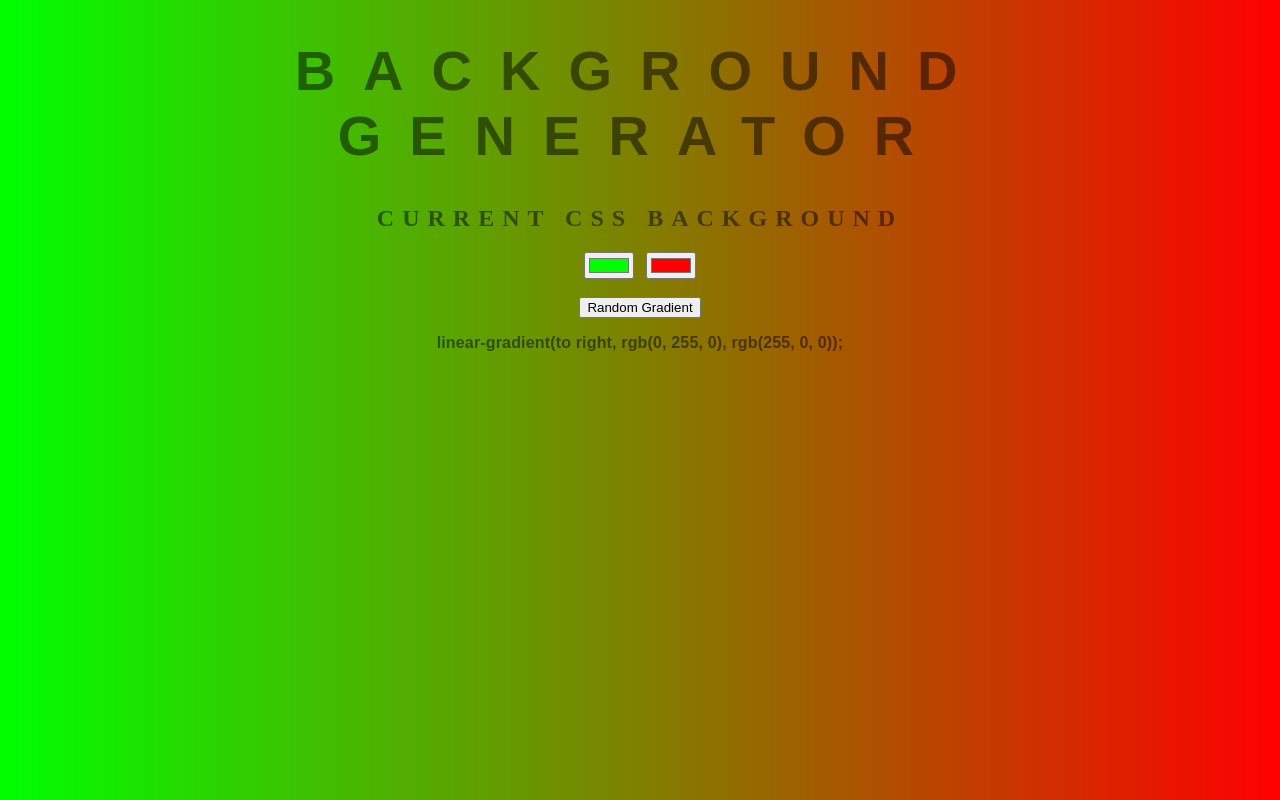
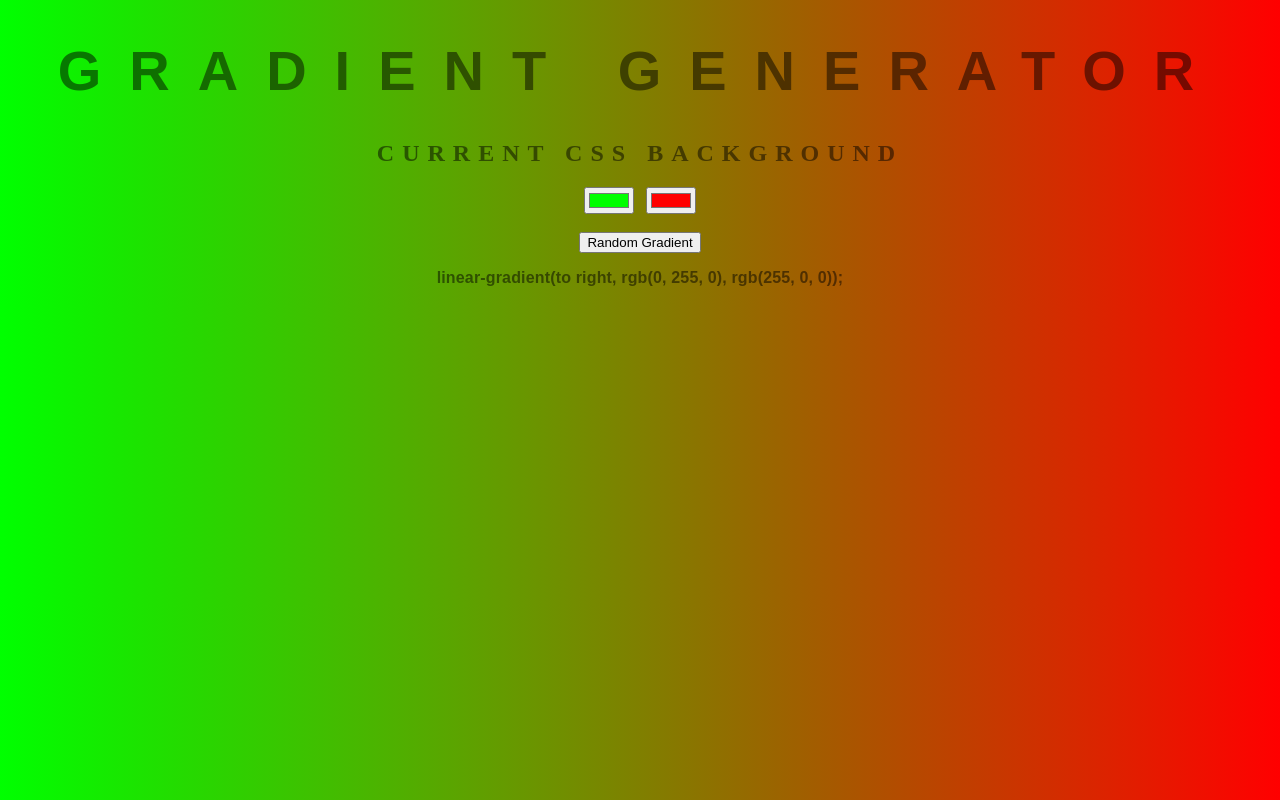
Before and after one commit to RealFace-24/background-generator, a plain HTML site: page index.html in a window 1280 px wide. Drawn offline with Linux system fonts and the light colour scheme.

Commit message:
changing title

```diff
--- a/index.html
+++ b/index.html
@@ -7,7 +7,7 @@
 	<link rel="stylesheet" type="text/css" href="style.css">
 </head>
 <body id="gradient">
-	<h1>Background Generator</h1>
+	<h1>Gradient Generator</h1>
 	<h2>Current CSS Background</h2>
 	<input class="color1" type="color" name="color1" value="#00ff00">
 	<input class="color2" type="color" name="color2" value="#ff0000">
```
